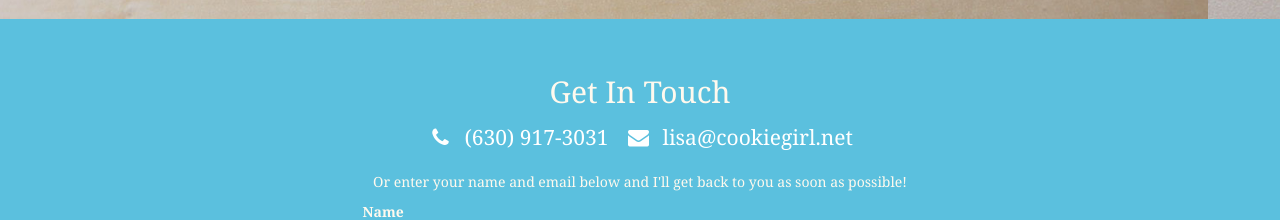
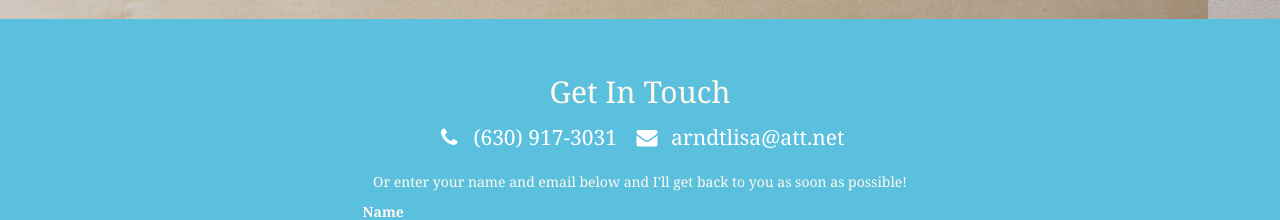
Before and after one commit to rsefer/lisaarndt, a website: page index.html in a window 1280 px wide. Shown: the part 1571-1791 px from the top of the page. Drawn offline with Linux system fonts and the light colour scheme.

Commit message:
Update index.html

```diff
--- a/index.html
+++ b/index.html
@@ -117,9 +117,9 @@
 		<div class="row">
 			<div class="col-md-6 col-md-offset-3 col-sm-8 col-sm-offset-2">
 				<h2 class="text-center">Get In Touch</h2>
-				<p class="lead text-center"><a href="tel:+16309173031"><i class="fa fa-fw fa-phone left"></i>(630) 917-3031</a><span class="hidden-xs">&nbsp;&nbsp;&nbsp;</span><br class="visible-xs"><a href="mailto:lisa@cookiegirl.net" target="_blank"><i class="fa fa-fw fa-envelope left"></i>lisa@cookiegirl.net</a></p>
+				<p class="lead text-center"><a href="tel:+16309173031"><i class="fa fa-fw fa-phone left"></i>(630) 917-3031</a><span class="hidden-xs">&nbsp;&nbsp;&nbsp;</span><br class="visible-xs"><a href="mailto:arndtlisa@att.net" target="_blank"><i class="fa fa-fw fa-envelope left"></i>arndtlisa@att.net</a></p>
 				<p class="text-center">Or enter your name and email below and I'll get back to you as soon as possible!</p>
-				<form role="form" method="post" action="//formspree.io/lisa@cookiegirl.net">
+				<form role="form" method="post" action="//formspree.io/arndtlisa@att.net">
 					<input type="hidden" name="_next" value="http://cookiegirl.net" />
 					<div class="form-group">
 						<label for="name">Name</label>
```
